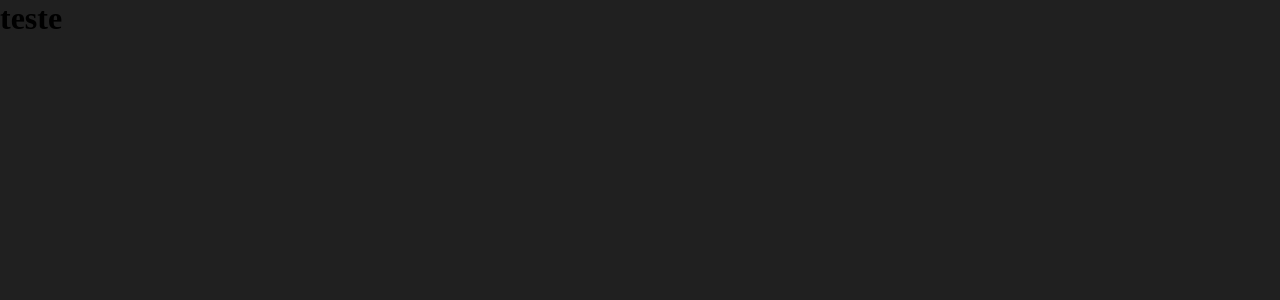
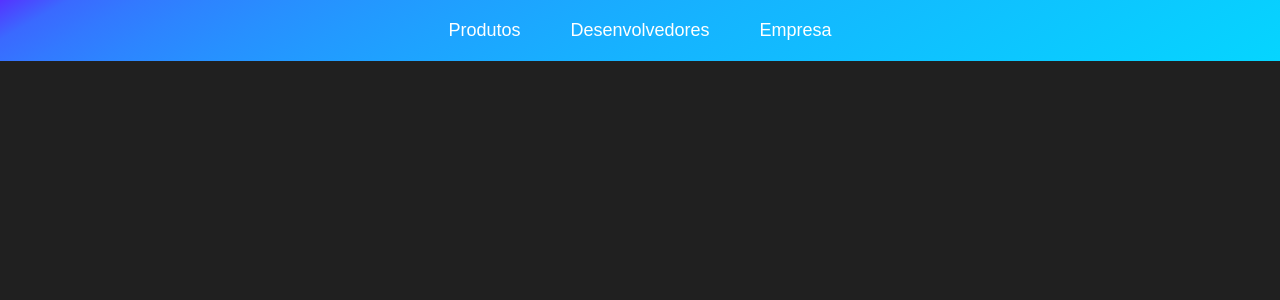
Before and after one commit to andersonsilva019/Menu_Stripe, a React (Create React App) app: page / in a window 1280 px wide. Shown: the top 300 px of the page. Built offline with nearby package versions, Linux system fonts and the light colour scheme.

Commit message:
styles dropdown option

```diff
--- a/src/App.js
+++ b/src/App.js
@@ -7,7 +7,7 @@
   return (
     <>
       <Layout>
-        <h1>teste</h1>
+        <Navbar/>
       </Layout>
       <GlobalStyles/>
     </>
--- /dev/null
+++ b/src/components/Dropdown/Option.js
@@ -0,0 +1,9 @@
+import React from 'react';
+
+// import { Container } from './styles';
+
+export function DropdownOption({ name, content: Content }) {
+  return (
+    <button className="dropdown-option">{name}</button>
+  );
+}
--- a/src/components/Dropdown/index.js
+++ b/src/components/Dropdown/index.js
@@ -0,0 +1 @@
+export { DropdownOption } from './Option';
--- a/src/components/Navbar/index.js
+++ b/src/components/Navbar/index.js
@@ -1,31 +1,33 @@
 import React from 'react';
-
-import { Container } from './styles';
+import { DropdownOption } from '../Dropdown';
+import { Container, DropdownStyles } from './styles';
 
 function Navbar() {
   return (
+    <DropdownStyles>
       <Container>
         <ul>
           <li>
             <DropdownOption
               name="Produtos"
-            content={<h1>Produtos</h1>}
+              content={() => <h1>Produtos</h1>}
             />
           </li>
           <li>
             <DropdownOption
               name="Desenvolvedores"
-            content={<h1>Desenvolvedores</h1>}
+              content={() => <h1>Desenvolvedores</h1>}
             />
           </li>
           <li>
             <DropdownOption
               name="Empresa"
-            content={<h1>Empresa</h1>}
+              content={() => <h1>Empresa</h1>}
             />
           </li>
         </ul>
       </Container>
+    </DropdownStyles>
   );
 }
 
--- a/src/components/Navbar/styles.js
+++ b/src/components/Navbar/styles.js
@@ -1,5 +1,27 @@
 import styled from 'styled-components';
 
-export const Container = styled.div`
+export const Container = styled.nav`
+  background: linear-gradient(150deg, #53f, 15% , #05d5ff);
 
+  > ul {
+    display:flex;
+    align-items:center;
+    justify-content:center;
+    padding: 0 21px;
+  }
 `;
+
+export const DropdownStyles = styled.div`
+  .dropdown-option {
+    padding: 20px 25px;
+    outline: 0;
+    color: #FFF;
+    font-size: 18px;
+
+    transition: opacity 0.2s;
+
+    &:hover, &:focus {
+      opacity: 0.55;
+    }
+  }
+`;
```
Lines whose indentation alone changed are shown as unchanged.
